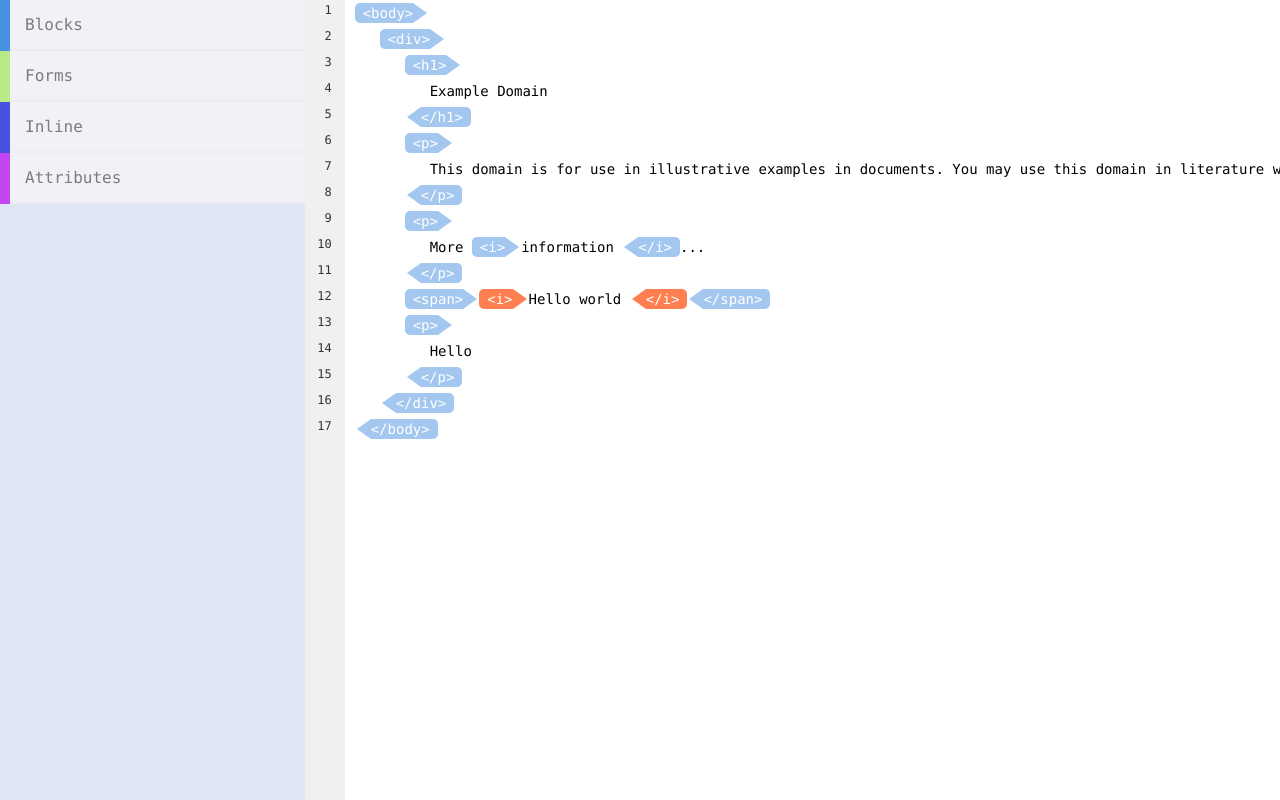
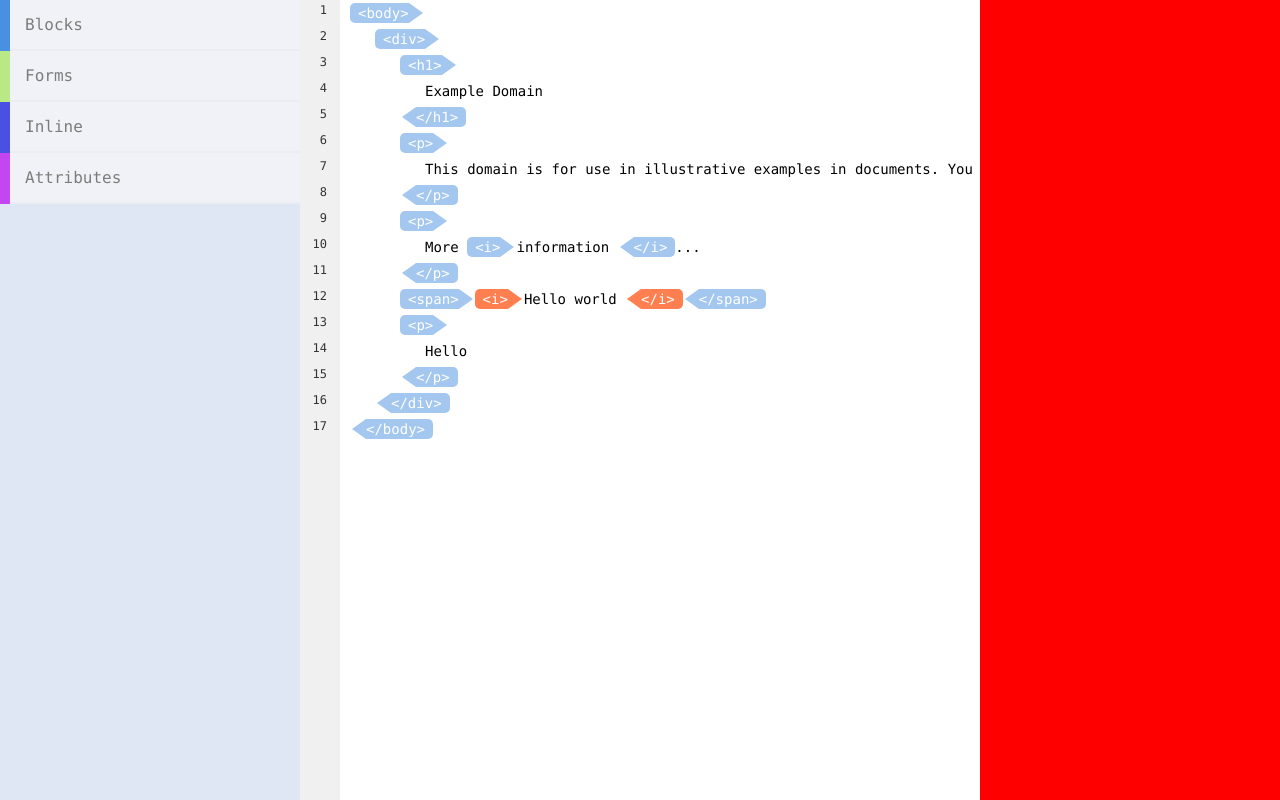
Before and after one commit to France-ioi/visual-html-editor, a React (Create React App) app: page / in a window 1280 px wide. Built offline with nearby package versions, Linux system fonts and the light colour scheme.

Commit message:
Added iframe component and CSS changes

```diff
--- a/src/App.tsx
+++ b/src/App.tsx
@@ -10,6 +10,7 @@ import {
 } from "react-beautiful-dnd"
 import {DragDropContext} from "react-beautiful-dnd"
 import {createElement, deleteElement, moveElement} from "./store/features/editors/visualHTML"
+import PreviewWebpage from "./features/preview/PreviewWebpage";
 
 // Used to cancel transition animation for certain draggables
 export function getDragStyle(style: DraggingStyle | NotDraggingStyle | undefined, snapshot: DraggableStateSnapshot) {
@@ -51,6 +52,7 @@ function App() {
       <DragDropContext onDragEnd={onDragEnd} onDragUpdate={onDragUpdate}>
         <BlocksToolbox categories={categories}/>
         <VisualHTMLEditor elements={editorConfig}/>
+        <PreviewWebpage></PreviewWebpage>
       </DragDropContext>
     </div>
   )
--- a/src/features/blocks/BlocksToolbox.css
+++ b/src/features/blocks/BlocksToolbox.css
@@ -1,10 +1,9 @@
 .toolbox {
     font-family: Consolas, monospace;
     background-color: #dfe7f4;
-    height: 100%;
-    min-width: 20%;
-    float: left;
     overflow: auto;
+    min-width: 300px;
+    flex-grow: 1;
 }
 
 @media only screen and (max-width: 768px) {
--- a/src/features/editors/VisualHTMLEditor.css
+++ b/src/features/editors/VisualHTMLEditor.css
@@ -1,11 +1,10 @@
 .visual-html-editor {
     line-height: 20px;
-    max-width: 80%;
-    height: 100%;
     display: flex;
     font-family: Consolas, monospace;
     font-size: 14px;
     overflow: auto;
+    flex-grow: 2;
 }
 
 .lines-counter {
--- /dev/null
+++ b/src/features/preview/PreviewWebpage.css
@@ -0,0 +1,4 @@
+.webpage-preview-iframe {
+    background-color: red;
+    flex-grow: 1;
+}
--- /dev/null
+++ b/src/features/preview/PreviewWebpage.tsx
@@ -0,0 +1,11 @@
+import './PreviewWebpage.css'
+
+function PreviewWebpage() {
+  return (
+    <div className={'webpage-preview-iframe'}>
+      <iframe sandbox={''} id={'iframe-1'}></iframe>
+    </div>
+  )
+}
+
+export default PreviewWebpage
--- a/src/index.css
+++ b/src/index.css
@@ -12,4 +12,6 @@
 
 .App {
     height: 100vh;
+    display: flex;
+    overflow: hidden;
 }
```
